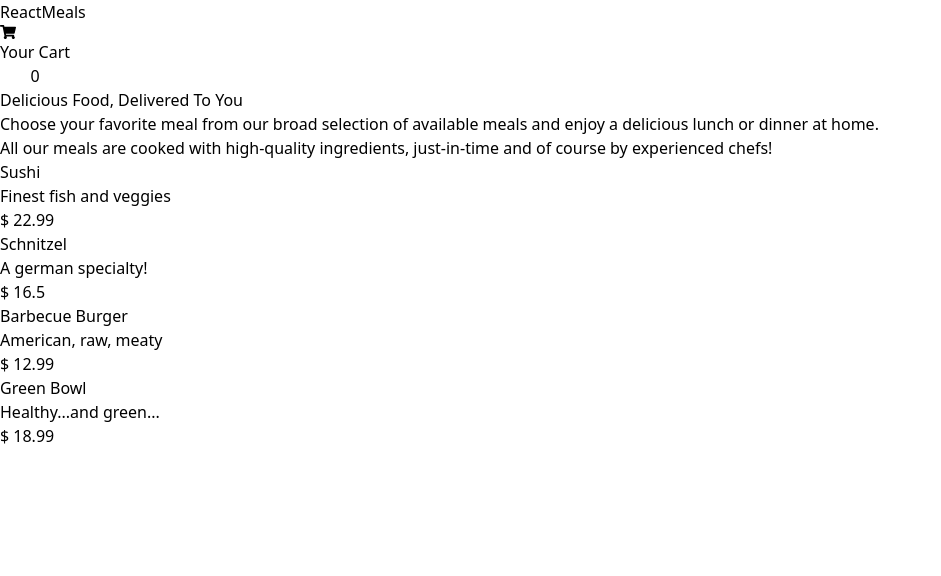
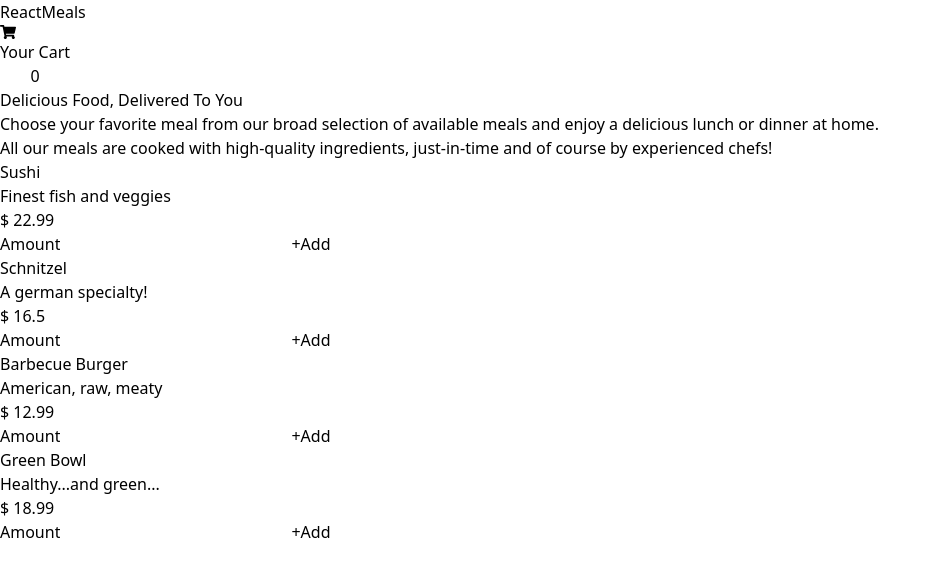
Before and after one commit to Deepaksadhwani/Restaurant-website, a React (Vite) app: page / in a window 1280 px wide. Shown: the top 576 px of the page, without its empty margins (0-941 px from the left). Built offline with nearby package versions, Linux system fonts and the light colour scheme.

Commit message:
created FormButtom component

```diff
--- a/package.json
+++ b/package.json
@@ -24,6 +24,8 @@
     "eslint-plugin-react-hooks": "^4.6.0",
     "eslint-plugin-react-refresh": "^0.4.5",
     "postcss": "^8.4.35",
+    "prettier": "^3.2.5",
+    "prettier-plugin-tailwindcss": "^0.5.13",
     "tailwindcss": "^3.4.1",
     "vite": "^5.1.6"
   }
--- /dev/null
+++ b/src/components/FormButtom.jsx
@@ -0,0 +1,19 @@
+const FormButton = () => {
+  return (
+    <form className="space-x-4 space-y-2 ">
+      <label className="font-medium">Amount</label>
+      <input
+        type="number"
+        className="bg-gray-100 rounded-md border border-gray-700 h-6 text-center font-medium w-12"
+      />
+      <button
+        type="submit"
+        className="rounded bg-black hover:bg-gradient-to-bl transition-all duration-200 border-2 border-gray-700 hover:from-black hover:to-gray-600 text-white flex h-7 pl-2 w-16 "
+      >
+        +Add
+      </button>
+    </form>
+  );
+};
+
+export default FormButton;
--- a/src/components/MenuItem.jsx
+++ b/src/components/MenuItem.jsx
@@ -1,9 +1,16 @@
+import FormButton from "./FormButtom";
 const MenuItem = ({ name, description, price }) => {
   return (
-    <div className="bg-gradient-to-r from-white border-b-2 border-gray-500 p-4 via-gray-400 to-white text-black w-3/6 shadow-lg rounded-md shadow-slate-900">
-      <h2 className="text-lg font-semibold">{name}</h2>
-      <h4 className="text-sm">{description}</h4>
-      <h2 className="text-red-700 font-semibold">$ {price}</h2>
+    <div className="bg-gradient-to-r from-gray-100  via-white to-gray-400 text-black w-3/6 shadow-lg rounded-md shadow-slate-900 border-b-2 border-gray-500 p-4 flex justify-between">
+      <div>
+        <h2 className="text-lg font-semibold">{name}</h2>
+        <h4 className="text-sm">{description}</h4>
+
+        <h2 className="text-red-700 font-semibold">$ {price}</h2>
+      </div>
+      <div>
+        <FormButton></FormButton>
+      </div>
     </div>
   );
 };
```
Also changed, not shown: 1 other file (tests, documents, lock files or other folders).
